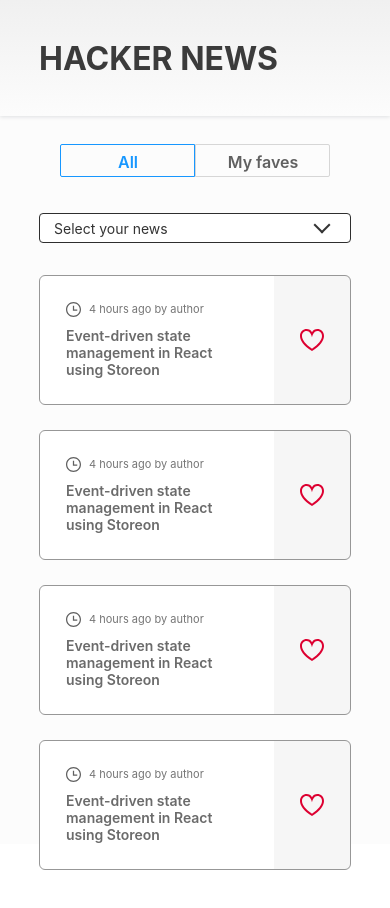
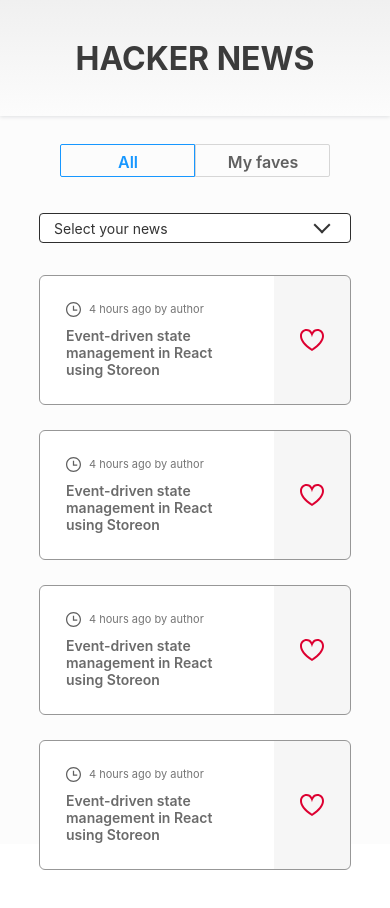
Before and after one commit to GuadaIt/hacker-news, a React (Create React App) app: page / in a window 390 px wide. Shown: the top 908 px of the page. Built offline with nearby package versions, Linux system fonts and the light colour scheme.

Commit message:
style: center header title on mobile

```diff
--- a/src/App.css
+++ b/src/App.css
@@ -80,3 +80,9 @@
     width: 100%;
     margin: 2rem 0;
 }
+
+@media screen and (max-width: 500px) {
+    .app__header {
+        justify-content: center;
+    }
+}
```
